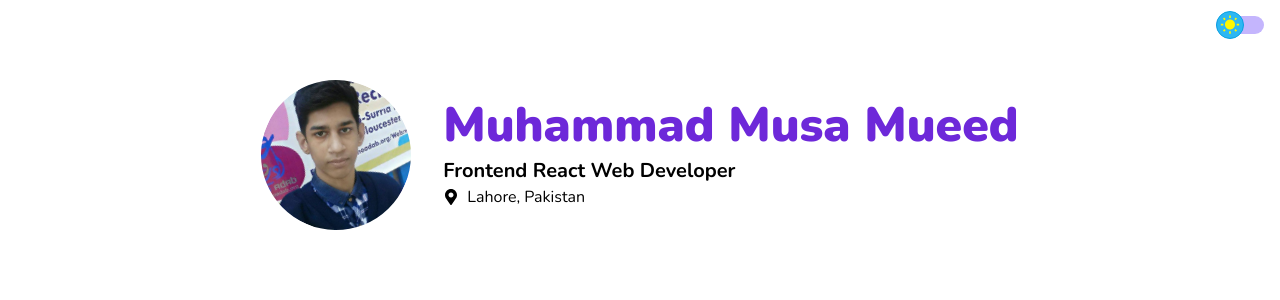
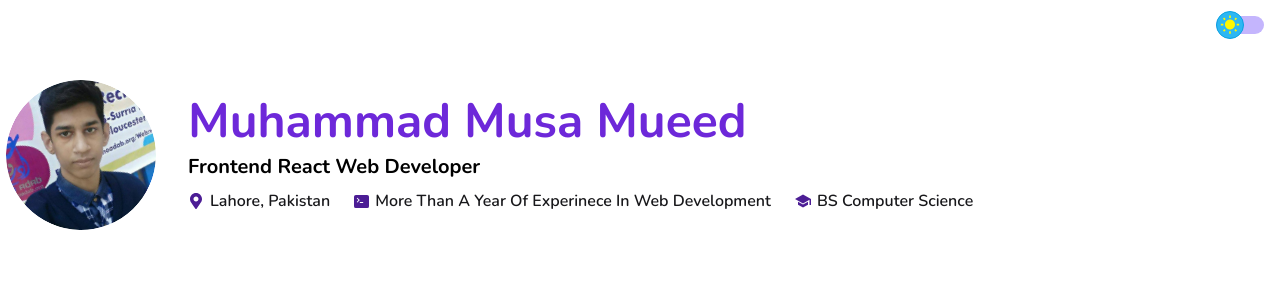
Before and after one commit to musamueed19/my-portfolio-reactjs-nextjs, a Next.js app in the folder my-portfolio/: page / in a window 1280 px wide. Shown: the top 300 px of the page. Built offline with nearby package versions, Linux system fonts and the light colour scheme.

Commit message:
Hero or Hero Section, complete

```diff
--- a/my-portfolio/app/page.js
+++ b/my-portfolio/app/page.js
@@ -2,10 +2,10 @@ import Header from "@/components/Header";
 
 export default function HomePage() {
   return (
-    <main className="max-w-screen-xl w-full mx-auto px-2">
+    <main className="max-w-screen-xl w-full mx-auto px-1.5">
 
 
-      <div className="mt-20">
+      <div className="mt-20 h-[1000px]">
         <Header />
       </div>
     </main>
--- a/my-portfolio/components/Header.jsx
+++ b/my-portfolio/components/Header.jsx
@@ -1,46 +1,89 @@
-import { headerData } from "@/constants/constants"
+import { headerData } from "@/constants/constants";
 import Image from "next/image";
 
 // icons
 import { FaMapMarkerAlt } from "react-icons/fa";
+import { BsFillTerminalFill } from "react-icons/bs";
+import { IoSchoolSharp } from "react-icons/io5";
+
+//
+import HeaderInfo from "./HeaderInfo";
 
 const Header = () => {
-
-    const {image, name, fatherName, profession, address, experience, resume, linkedin, github, contact, education} = headerData;
+  const {
+    image,
+    name,
+    fatherName,
+    profession,
+    address,
+    experience,
+    resume,
+    linkedin,
+    github,
+    contact,
+    education,
+  } = headerData;
 
   return (
-    <div className="flex items-center gap-x-8 justify-center flex-grow">
+    <div className="flex flex-wrap flex-col gap-y-9 md:flex-row items-center gap-x-8 justify-center">
       {/* Image Section */}
-      <div className="relative w-[150px] h-[150px] rounded-full overflow-hidden hover:scale-110 transition-all duration-500 hover:rotate-2 rotate-12">
+      <div className="relative w-[200px] md:w-[150px] h-[200px] md:h-[150px] rounded-full overflow-hidden hover:scale-110 transition-all duration-500 hover:rotate-2 rotate-12">
         <Image
           src={image.src}
           alt={image.alt}
           fill
-          className="object-cover h-full w-full rotate-12"
+          className="object-cover h-full rounded-full w-full rotate-12"
           priority
         />
       </div>
 
       {/* Name Section */}
-      <div>
+      <div className="flex-1">
         {/* My Name */}
-        <h1 className="text-4xl md:text-5xl font-black capitalize text-violet-700 dark:text-white">
+        <h1 className="text-3xl sm:text-4xl md:text-5xl text-center md:text-left font-bold capitalize text-violet-700 dark:text-white">
           {name}
-              </h1>
+        </h1>
 
+        {/* My Profession */}
+        <h3 className="mt-2 text-xl font-semibold md:font-bold capitalize dark:text-zinc-400">
+          {profession}
+        </h3>
 
-              {/* My Profession */}
-              <h3 className="mt-2 text-xl font-bold capitalize dark:text-zinc-400">{profession}</h3>
+        {/* 3 Section - address, education, experience */}
+        <div className="flex mt-2 items-center gap-x-4 xl:gap-x-6 flex-wrap gap-y-1">
+          {/* 1st section */}
+          <HeaderInfo
+            Icon={
+              <FaMapMarkerAlt
+                className="text-violet-900 dark:text-zinc-300"
+                size={16}
+              />
+            }
+            label={address}
+          />
 
-              {/* 3 Section - address, education, experience */}
-              <div className="flex items-center gap-x-4">
+          {/* 2nd section */}
+          <HeaderInfo
+            Icon={
+              <BsFillTerminalFill
+                className="text-violet-900 dark:text-zinc-300"
+                size={15}
+              />
+            }
+            label={experience}
+          />
 
-                  {/* 1st section */}
-                  <div className="flex items-center space-x-2"><FaMapMarkerAlt /> <span>{address}</span></div>
-              </div>
+          {/* 3rd section */}
+          <HeaderInfo
+            Icon={
+              <IoSchoolSharp className="text-violet-900 dark:text-zinc-300" size={16} />
+            }
+            label={education}
+          />
+        </div>
       </div>
     </div>
   );
-}
+};
 
-export default Header
+export default Header;
--- /dev/null
+++ b/my-portfolio/components/HeaderInfo.jsx
@@ -0,0 +1,12 @@
+const HeaderInfo = ({Icon, label}) => {
+    return (
+    <div className="flex items-center space-x-1.5">
+      {Icon}
+      <span className="capitalize text-sm md:text-base font-semibold text-zinc-900 dark:text-zinc-200/90">
+        {label}
+      </span>
+    </div>
+  );
+};
+
+export default HeaderInfo;
```
